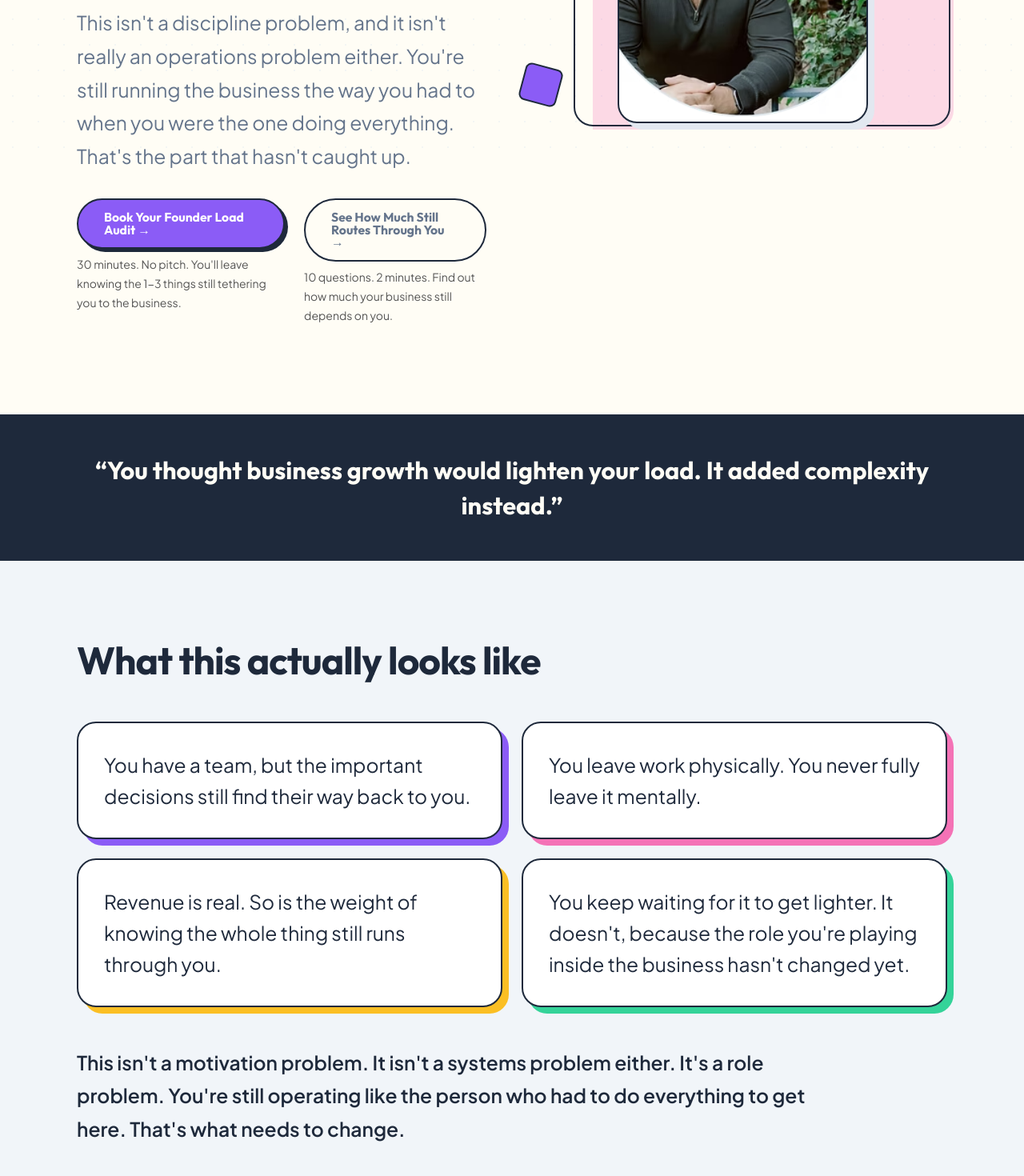
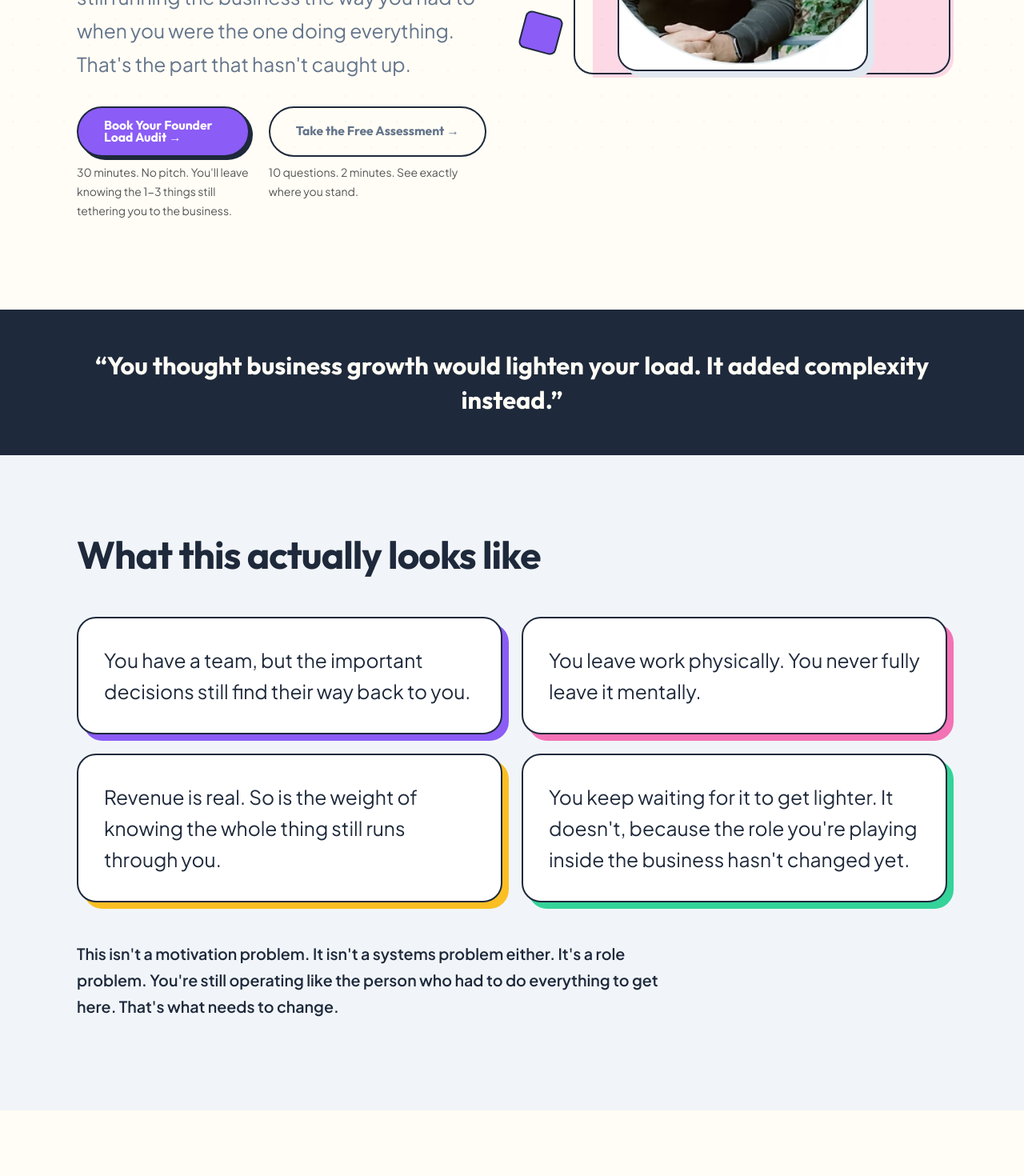
Before and after one commit to unboundascentdev/unbound-ascent, a Next.js app: page / in a window 1280 px wide. Shown: the part 600-2070 px from the top of the page at 80% size. Built offline with nearby package versions, Linux system fonts and the light colour scheme.

Commit message:
fix hero CTA alignment and button layout

```diff
--- a/src/components/Hero.js
+++ b/src/components/Hero.js
@@ -12,15 +12,11 @@ export default function Hero() {
           </h1>
           <p className={styles.body}>{hero.bodyP1}</p>
           <p className={styles.body}>{hero.bodyP2}</p>
-          <div style={{display:"flex",flexDirection:"row",gap:"24px",alignItems:"flex-start",marginBottom:"var(--space-md)"}}>
-            <div style={{display:"flex",flexDirection:"column",gap:"8px",maxWidth:"280px"}}>
-              <a href={BOOKING_URL} className={styles.bookingBtn} target="_blank" rel="noopener noreferrer">{hero.cta} &rarr;</a>
-              <p style={{fontSize:"0.875rem",color:"#555",margin:0}}>{hero.ctaNote}</p>
-            </div>
-            <div style={{display:"flex",flexDirection:"column",gap:"8px"}}>
-              <a href="/assessment" className={styles.assessmentBtn}>{hero.assessmentCta} →</a>
-              <p style={{fontSize:"0.875rem",color:"#555",margin:0}}>{hero.assessmentLink}</p>
-            </div>
+          <div style={{display:"grid",gridTemplateColumns:"1fr 1fr",gridTemplateRows:"auto auto",gap:"8px 24px",marginBottom:"var(--space-md)"}}>
+            <a href={BOOKING_URL} className={styles.bookingBtn} target="_blank" rel="noopener noreferrer">{hero.cta} &rarr;</a>
+            <a href="/assessment" className={styles.assessmentBtn}>{hero.assessmentCta} →</a>
+            <p style={{fontSize:"0.875rem",color:"#555",margin:0}}>{hero.ctaNote}</p>
+            <p style={{fontSize:"0.875rem",color:"#555",margin:0}}>{hero.assessmentLink}</p>
           </div>
         </div>
         <div className={styles.imageWrap}>
--- a/src/components/Hero.module.css
+++ b/src/components/Hero.module.css
@@ -18,6 +18,7 @@
 }
 
 .headline {
+  font-size: var(--text-3xl);
   margin-bottom: var(--space-lg);
 }
 
@@ -169,7 +170,7 @@
   flex-direction: row;
   flex-wrap: nowrap;
   gap: 24px;
-  align-items: flex-start;
+  align-items: flex-end;
   margin-bottom: var(--space-md);
 }
 
@@ -194,6 +195,7 @@
   color: var(--color-muted-foreground);
   border: 2px solid var(--color-foreground);
   box-shadow: none;
+  min-height: 56px;
 }
 
 .btnOutline:hover {
@@ -214,6 +216,8 @@
   cursor: pointer;
   text-decoration: none;
   line-height: 1;
+  white-space: nowrap;
+  min-height: 56px;
 
   background: transparent;
   color: var(--color-muted-foreground);
@@ -257,7 +261,8 @@
   flex-direction: column;
   gap: 8px;
   flex: 1;
-  max-width: 300px;
+  max-width: 360px;
+  align-items: flex-start;
 }
 .assessmentNote {
   font-size: var(--text-sm);
--- a/src/components/Problem.module.css
+++ b/src/components/Problem.module.css
@@ -41,7 +41,7 @@
 .closer {
   font-family: var(--font-body);
   font-weight: 600;
-  font-size: var(--text-lg);
+  font-size: var(--text-md);
   max-width: 55ch;
   color: var(--color-text);
   margin-top: 0.5rem;
--- a/src/data/content.js
+++ b/src/data/content.js
@@ -20,8 +20,8 @@ export const hero = {
   bodyP2: "This isn't a discipline problem, and it isn't really an operations problem either. You're still running the business the way you had to when you were the one doing everything. That's the part that hasn't caught up.",
   ctaNote: "30 minutes. No pitch. You'll leave knowing the 1-3 things still tethering you to the business.",
   cta: "Book Your Founder Load Audit",
-  assessmentCta: "See How Much Still Routes Through You",
-  assessmentLink: "10 questions. 2 minutes. Find out how much your business still depends on you.",
+  assessmentCta: "Take the Free Assessment",
+  assessmentLink: "10 questions. 2 minutes. See exactly where you stand.",
 
 };
 
```
